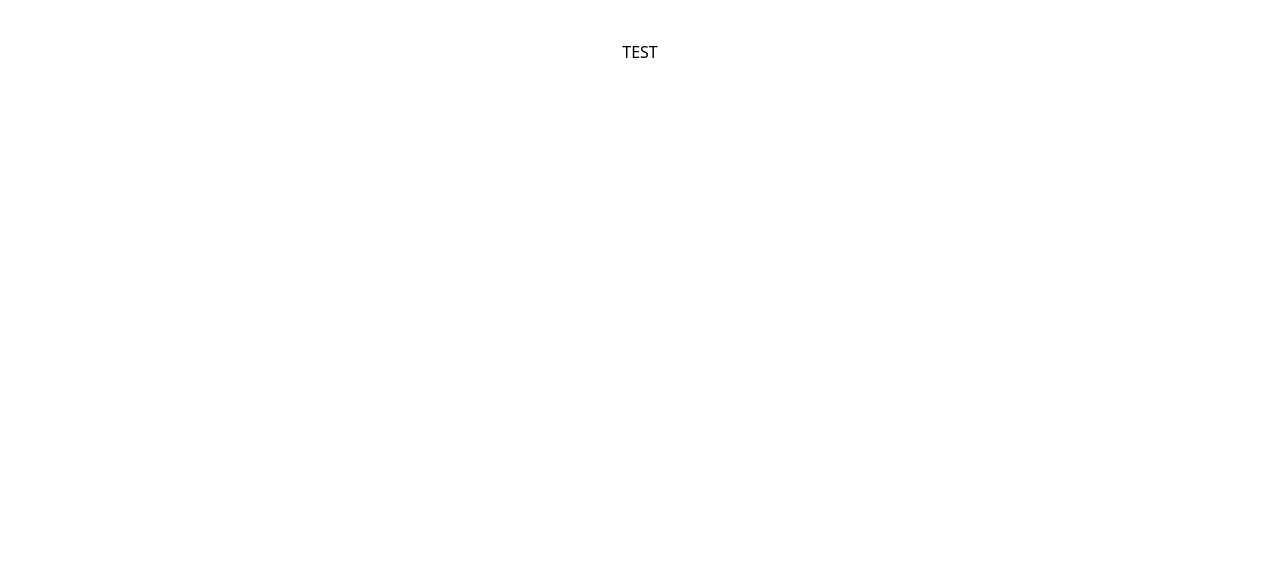
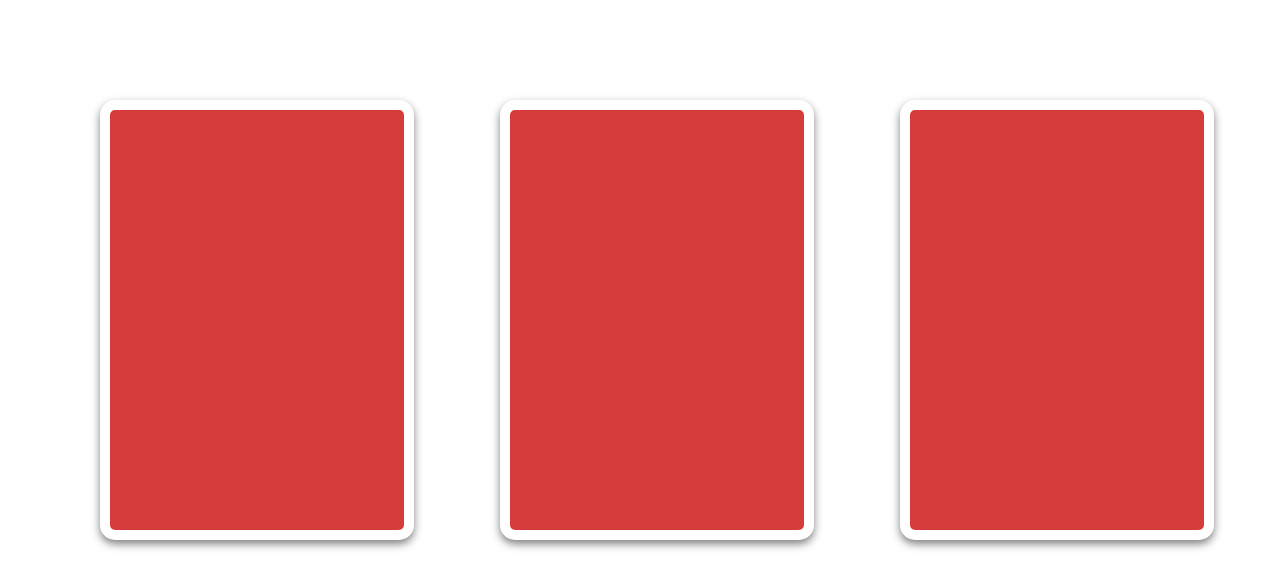
Before and after one commit to aidanbeck/aidanbeck.github.io, a React (Vite) app: page / in a window 1280 px wide. Shown: the top 588 px of the page. Built offline with nearby package versions, Linux system fonts and the light colour scheme.

Commit message:
card component

```diff
--- a/src/App.css
+++ b/src/App.css
@@ -2,5 +2,8 @@
   max-width: 1280px;
   margin: 0 auto;
   padding: 2rem;
-  text-align: center;
 }
+
+section {
+  display: flex;
+}
--- a/src/App.jsx
+++ b/src/App.jsx
@@ -1,13 +1,53 @@
 import './App.css';
+import Card from './components/Card';
 
 function App() {
 
   return (
-    <>
-      <div>
-        TEST
-      </div>
-    </>
+    <section>
+      <Card>
+        <h2>Old Cove</h2>
+        <p>A choose-your-own adventure!</p>
+        <img src="oldCove.PNG" width="90%"></img>
+        <ul>
+          <li>React</li>
+          <li>JavaScript</li>
+          <li>HTML & CSS</li>
+          <li>Vite</li>
+        </ul>
+      </Card>
+
+      <Card>
+        <h2>Syntaxlor</h2>
+        <p>A tool for creating custom alternatives to JSON syntax.</p>
+        <ul>
+          <li>JavaScript</li>
+          <li>NPM</li>
+        </ul>
+        <p>Install: <br/> <em>npm install syntaxlor</em></p>
+        <p>
+          Links:
+          <ul>
+            <li>GitHub</li>
+            <li>NPM</li>
+          </ul>
+        </p>
+      </Card>
+
+      <Card>
+        <h1>Place Holder</h1>
+        <marquee scrollamount="5">This is a placeholder!</marquee>
+        <marquee scrollamount="10">This is a placeholder!</marquee>
+        <marquee scrollamount="15">This is a placeholder!</marquee>
+        <marquee scrollamount="20">This is a placeholder!</marquee>
+        <marquee scrollamount="25">This is a placeholder!</marquee>
+
+        <marquee scrollamount="20">This is a placeholder!</marquee>
+        <marquee scrollamount="15">This is a placeholder!</marquee>
+        <marquee scrollamount="10">This is a placeholder!</marquee>
+        <marquee scrollamount="5">This is a placeholder!</marquee>
+      </Card>
+    </section>
   )
 }
 
--- /dev/null
+++ b/src/components/Card.jsx
@@ -0,0 +1,15 @@
+import '../styles/card.css';
+
+function Card({ children }) {
+
+  return (
+    <div className="card">
+        <div className="card-inner">
+            <div className="card-front"></div>
+            <div className="card-back">{children}</div>
+        </div>
+    </div>
+  )
+}
+
+export default Card;
--- /dev/null
+++ b/src/styles/card.css
@@ -0,0 +1,59 @@
+/* Structure */
+
+.card {
+  perspective: 1000px;
+  z-index: 1;
+}
+
+.card-inner {
+  width: 100%;
+  height: 100%;
+  transition: transform 0.6s;
+  transform-style: preserve-3d;
+}
+
+.card:hover .card-inner {
+  transform: rotateX(180deg) rotateZ(180deg) translateY(-25px) scale(1.05);
+}
+
+.card:hover {
+    z-index: 2;
+}
+
+.card-front, .card-back {
+  position: absolute;
+  width: 100%;
+  height: 100%;
+  -webkit-backface-visibility: hidden;
+  backface-visibility: hidden;
+}
+
+.card-back {
+  transform: rotateX(180deg) rotateZ(180deg);
+}
+
+
+/* Aesthetics */
+
+.card {
+    width: 300px;
+    height: 420px;
+    margin: 5%;
+}
+
+.card-front, .card-back {
+    border: 10px solid white;
+    border-radius: 15px;
+    box-shadow: 0 4px 8px 0 rgba(0,0,0,0.5);
+
+    padding-left: 5%;
+}
+
+.card-front {
+    background-color: #d73c3c;
+    color: white;
+}
+
+.card-back {
+    background-color: rgb(220, 223, 225);
+}
```
Also changed, not shown: public/oldCove.PNG (added).
